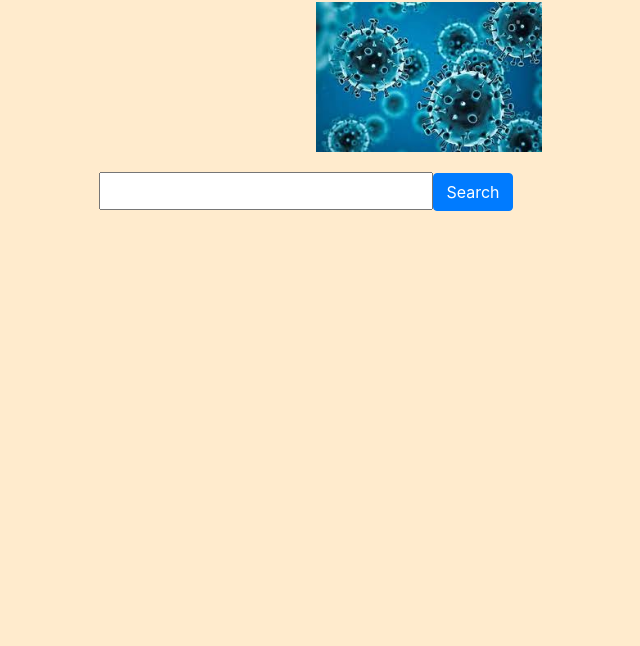
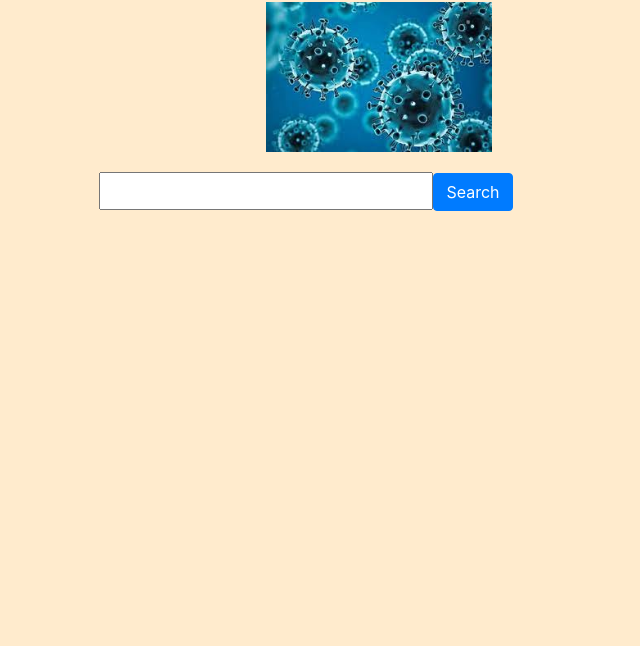
Before and after one commit to vignesh57001/class-21-corona-cases, a plain HTML site: page index.html in a window 1280 px wide. Shown: the part 154-800 px from the top of the page, without its empty margins (334-974 px from the left). Drawn offline with nearby package versions, Linux system fonts and the light colour scheme.

Commit message:
Update covid19class21.css

```diff
--- a/covid19class21.css
+++ b/covid19class21.css
@@ -20,5 +20,5 @@ margin: 20px;
 }
 img{
     align-items: center;
-    padding-left: 650px;
+    padding-left: 600px;
 }
```
